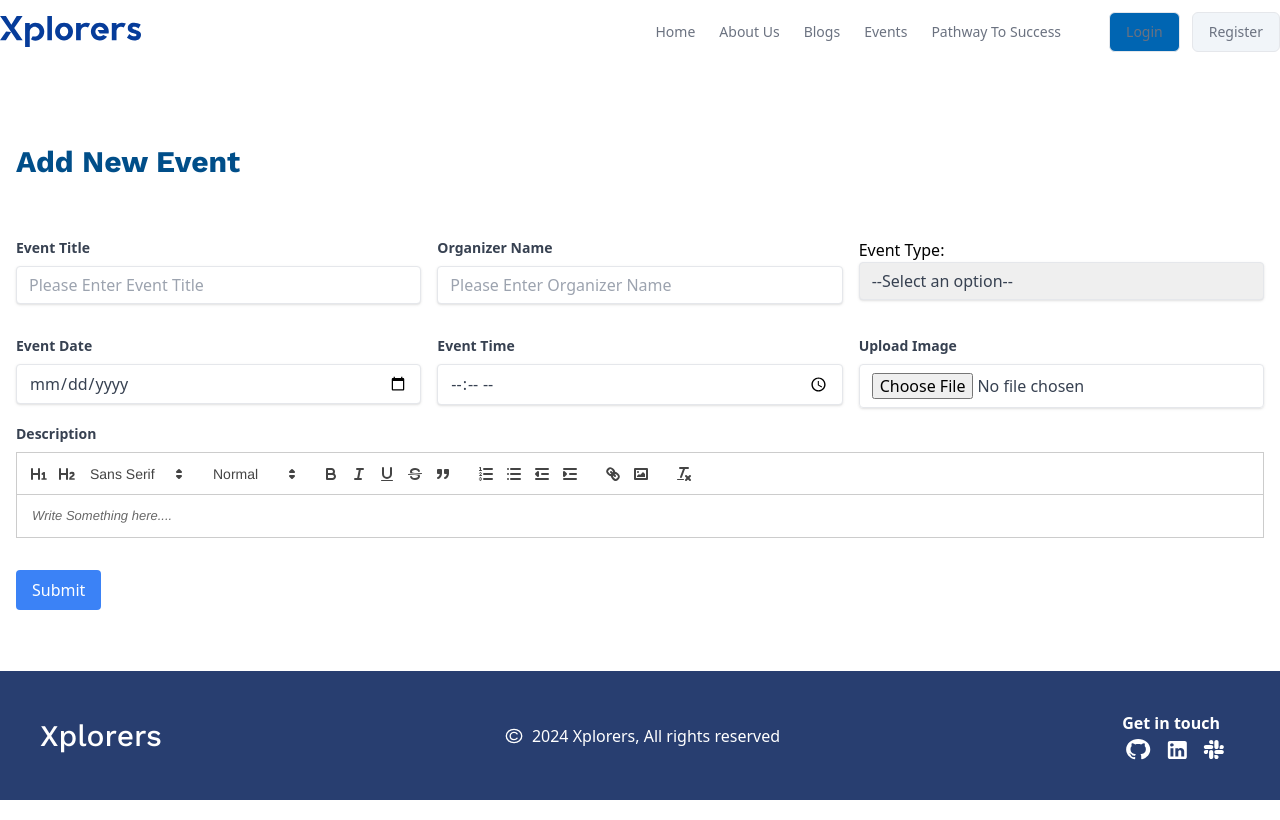
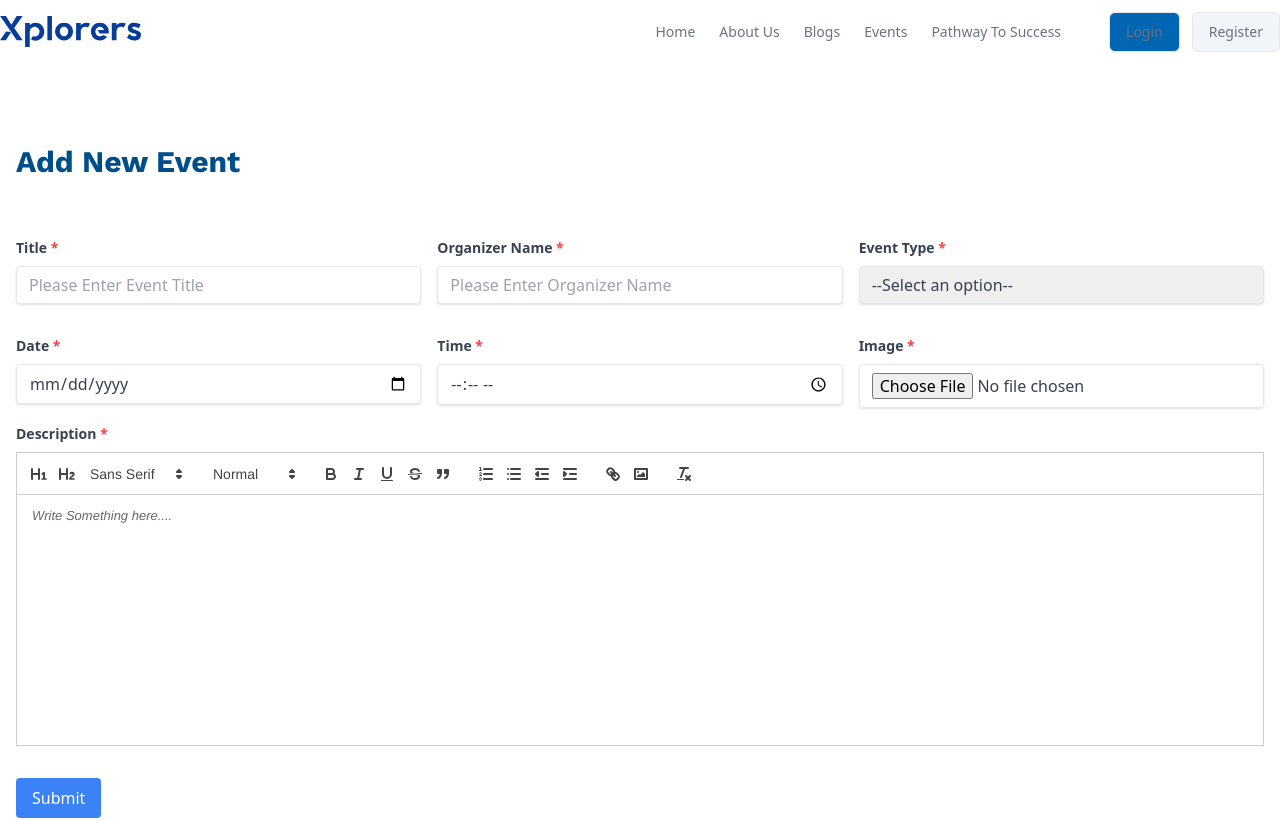
Before and after one commit to xplorer-io/website, a Next.js app: page /events/add-event in a window 1280 px wide. Shown: the top 820 px of the page. Built offline with nearby package versions, Linux system fonts and the light colour scheme; no server answers.

Commit message:
fix: addeded form validation, adjusted tex-editor height

```diff
--- /dev/null
+++ b/src/components/ui/label.tsx
@@ -0,0 +1,18 @@
+interface InputLabelProps {
+  name: string;
+  required: boolean;
+  html_for: string;
+}
+const InputLabel = ({ name, required, html_for }: InputLabelProps) => {
+  return (
+    <label
+      className="mb-2 block text-sm font-bold text-gray-700"
+      htmlFor={html_for}
+    >
+      {name}
+      {required && <span className="text-red-500"> *</span>}
+    </label>
+  );
+};
+
+export default InputLabel;
--- a/src/components/ui/textEditor.tsx
+++ b/src/components/ui/textEditor.tsx
@@ -23,33 +23,12 @@ const TextEditor: React.FC<TextEditorProps> = ({
 }) => {
   const [editorContent, setEditorContent] = useState<string>(initialValue);
 
-  const handleEditorChange = React.useCallback(
-    (content: string) => {
-      try {
+  const handleEditorChange = (content: string) => {
     setEditorContent(content);
     onEditorChange(content);
-      } catch (error) {
-        console.log("Failed to update editor content", error);
-      }
-    },
-    [onEditorChange],
-  );
+  };
 
-  const EditorErrorBoundary: React.FC<{ children: React.ReactNode }> = ({
-    children,
-  }) => {
-    const [hasError, setHasError] = React.useState(false);
-    if (hasError) {
   return (
-        <div role="alert">
-          Something went wrong with the editor. Please try again.
-        </div>
-      );
-    }
-    return children;
-  };
-  return (
-    <EditorErrorBoundary>
     <div role="text-box" aria-label="Rich text editor">
       <ReactQuill
         value={editorContent}
@@ -57,9 +36,9 @@ const TextEditor: React.FC<TextEditorProps> = ({
         placeholder={EDITOR_PLACEHOLDER}
         modules={modules}
         formats={formats}
+        className="quill-editor"
       />
     </div>
-    </EditorErrorBoundary>
   );
 };
 export default TextEditor;
--- a/src/hooks/useCreateEventPage.ts
+++ b/src/hooks/useCreateEventPage.ts
@@ -37,7 +37,8 @@ const useCreateEventPage = () => {
     setFormData({ ...formData, description: description });
   };
 
-  const handleSubmit = (event: FormData) => {
+  const handleSubmit = (event: React.FormEvent<HTMLFormElement>) => {
+    event.preventDefault();
     console.log(formData);
   };
 
--- a/src/modules/add-event/add-event-page.tsx
+++ b/src/modules/add-event/add-event-page.tsx
@@ -1,5 +1,6 @@
 "use client";
 import PagesWrapper from "@/components/layout/PagesWrapper";
+import InputLabel from "@/components/ui/label";
 import TextEditor from "@/components/ui/textEditor";
 import TitleHeader from "@/components/ui/TitleHeader";
 import useCreateEventPage from "@/hooks/useCreateEventPage";
@@ -23,46 +24,48 @@ const AddEventPage = () => {
       <PagesWrapper>
         <TitleHeader {...ADD_EVENT_TITLE} />
         <div className="mx-auto w-full">
-          <form className="bg-white" action={handleSubmit}>
+          <form className="bg-white" onSubmit={handleSubmit}>
             <div className="grid grid-cols-1 gap-4 sm:grid-cols-2 md:grid-cols-3 lg:grid-cols-3 xl:grid-cols-3">
               <div className="mb-4">
-                <label
-                  className="mb-2 block text-sm font-bold text-gray-700"
-                  htmlFor="title"
-                >
-                  Event Title
-                </label>
+                <InputLabel html_for="title" name="Title" required={true} />
                 <input
                   onChange={handleInputChange}
                   type="text"
                   name="title"
                   id="title"
+                  required
                   placeholder="Please Enter Event Title"
                   className="focus:shadow-outline w-full appearance-none rounded border px-3 py-2 leading-tight text-gray-700 shadow focus:outline-none"
                 />
               </div>
               <div className="mb-4">
-                <label
-                  className="mb-2 block text-sm font-bold text-gray-700"
-                  htmlFor="organizer_name"
-                >
-                  Organizer Name
-                </label>
+                <InputLabel
+                  html_for="organizer_name"
+                  name="Organizer Name"
+                  required={true}
+                />
+
                 <input
                   onChange={handleInputChange}
                   type="text"
                   name="organizer_name"
                   id="organizer_name"
+                  required
                   placeholder="Please Enter Organizer Name"
                   className="focus:shadow-outline w-full appearance-none rounded border px-3 py-2 leading-tight text-gray-700 shadow focus:outline-none"
                 />
               </div>
 
               <div className="mb-4">
-                <label htmlFor="options">Event Type:</label>
+                <InputLabel
+                  html_for="event_type"
+                  name="Event Type"
+                  required={true}
+                />
                 <select
                   id="options"
                   value={selectedOption}
+                  required
                   onChange={handleSelectChange}
                   className="focus:shadow-outline w-full appearance-none rounded border px-3 py-2 leading-tight text-gray-700 shadow focus:outline-none"
                 >
@@ -74,16 +77,17 @@ const AddEventPage = () => {
               </div>
               {(selectedOption === "on_site" || selectedOption === "both") && (
                 <div className="mb-4">
-                  <label
-                    className="mb-2 block text-sm font-bold text-gray-700"
-                    htmlFor="location"
-                  >
-                    Location
-                  </label>
+                  <InputLabel
+                    html_for="location"
+                    name="Location"
+                    required={true}
+                  />
+
                   <input
                     onChange={handleInputChange}
                     type="text"
                     name="location"
+                    required={true}
                     id="location_physical"
                     placeholder="Please Enter Location"
                     className="focus:shadow-outline w-full appearance-none rounded border px-3 py-2 leading-tight text-gray-700 shadow focus:outline-none"
@@ -92,17 +96,18 @@ const AddEventPage = () => {
               )}
               {(selectedOption === "virtual" || selectedOption === "both") && (
                 <div className="mb-4">
-                  <label
-                    className="mb-2 block text-sm font-bold text-gray-700"
-                    htmlFor="online_link"
-                  >
-                    Online Link
-                  </label>
+                  <InputLabel
+                    html_for="online_link"
+                    name="Online Link"
+                    required={true}
+                  />
+
                   <input
                     onChange={handleInputChange}
                     type="url"
                     name="online_link"
                     id="online_link"
+                    required={true}
                     pattern="https?:\/\/(www\.)?[-a-zA-Z0-9@:%._\+~#=]{1,256}\.[a-zA-Z0-9()]{1,6}\b([-a-zA-Z0-9()@:%_\+.~#?&//=]*)"
                     title="Please enter a valid URL starting with http:// or https://"
                     placeholder="Please provide online Link"
@@ -111,16 +116,13 @@ const AddEventPage = () => {
                 </div>
               )}
               <div className="mb-4">
-                <label
-                  className="mb-2 block text-sm font-bold text-gray-700"
-                  htmlFor="date"
-                >
-                  Event Date
-                </label>
+                <InputLabel html_for="date" name="Date" required={true} />
+
                 <input
                   onChange={handleInputChange}
                   type="date"
                   name="date"
+                  required={true}
                   id="date"
                   min={new Date().toISOString().split("T")[0]}
                   placeholder="Please Select"
@@ -128,28 +130,19 @@ const AddEventPage = () => {
                 />
               </div>
               <div className="mb-4">
-                <label
-                  className="mb-2 block text-sm font-bold text-gray-700"
-                  htmlFor="time"
-                >
-                  Event Time
-                </label>
+                <InputLabel html_for="time" name="Time" required={true} />
                 <input
                   onChange={handleInputChange}
                   type="time"
                   name="time"
                   id="time"
+                  required={true}
                   placeholder="Please Select Time"
                   className="focus:shadow-outline w-full appearance-none rounded border px-3 py-2 leading-tight text-gray-700 shadow focus:outline-none"
                 />
               </div>
               <div className="mb-4">
-                <label
-                  className="mb-2 block text-sm font-bold text-gray-700"
-                  htmlFor="image"
-                >
-                  Upload Image
-                </label>
+                <InputLabel html_for="image" name="Image" required={true} />
                 <input
                   onChange={handleInputChange}
                   type="file"
@@ -157,18 +150,18 @@ const AddEventPage = () => {
                   id="image"
                   accept="/image"
                   max-size="5242880"
+                  required={true}
                   placeholder="Please Upload Image"
                   className="focus:shadow-outline w-full appearance-none rounded border px-3 py-2 leading-tight text-gray-700 shadow focus:outline-none"
                 />
               </div>
             </div>
             <div className="mb-4">
-              <label
-                className="mb-2 block text-sm font-bold text-gray-700"
-                htmlFor="description"
-              >
-                Description
-              </label>
+              <InputLabel
+                html_for="description"
+                name="Description"
+                required={true}
+              />
               <TextEditor onEditorChange={handleDescriptionChange} />
             </div>
             <button
--- a/src/styles/globals.css
+++ b/src/styles/globals.css
@@ -56,6 +56,15 @@ h6 {
 .marquee {
   animation: scroll 18s linear infinite;
 }
+.quill-editor {
+  .ql-container {
+    .ql-editor {
+      min-height: 250px;
+      height: auto;
+      overflow: visible !important;
+    }
+  }
+}
 @keyframes scroll {
   from {
     transform: translateX(0);
```
Lines whose indentation alone changed are shown as unchanged.
